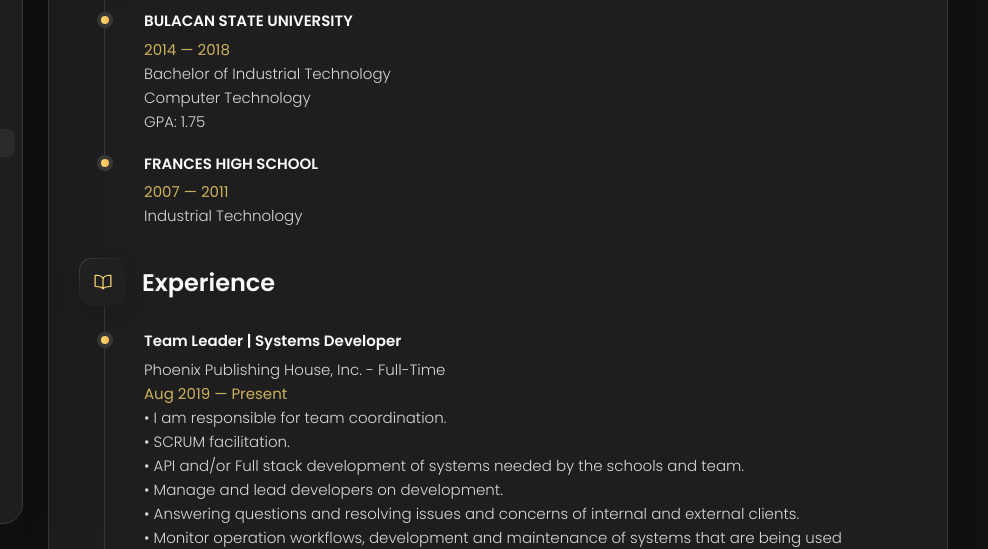
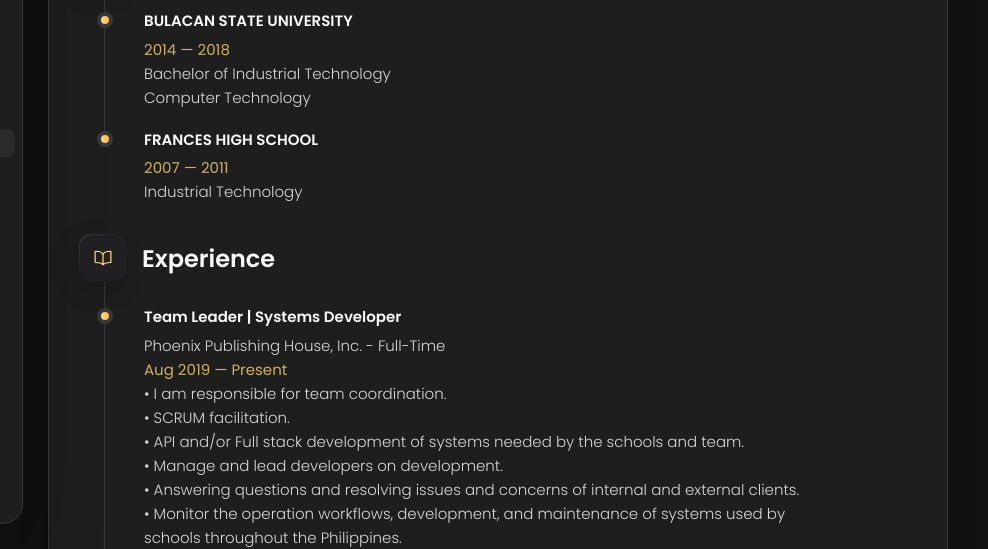
Before and after one commit to nheylisse/nheylisse.github.io, a plain HTML site: page index.html in a window 1280 px wide. Both pictures are taken after a click on the button "Resume". Shown: the part 251-800 px from the top of the page, 292-1280 px from the left. Drawn offline with nearby package versions, Linux system fonts and the light colour scheme.

Commit message:
update some part of my resume

```diff
--- a/index.html
+++ b/index.html
@@ -336,9 +336,6 @@
               <p class="timeline-text">
                 Computer Technology
               </p>
-              <p class="timeline-text">
-                GPA: 1.75
-              </p>
             </li>
             <li class="timeline-item">
 
@@ -374,7 +371,7 @@
                 <p class="timeline-text">• API and/or Full stack development of systems needed by the schools and team.</p>
                 <p class="timeline-text">• Manage and lead developers on development.</p>
                 <p class="timeline-text">• Answering questions and resolving issues and concerns of internal and external clients.</p>
-                <p class="timeline-text">• Monitor operation workflows, development and maintenance of systems that are being used by almost 40+ private school all over the Philippines.</p>
+                <p class="timeline-text">• Monitor the operation workflows, development, and maintenance of systems used by schools throughout the Philippines.</p>
                 <p class="timeline-text">• Assists supervisor in the employee selection process.</p>
                 <p class="timeline-text">• Knowledgeable of all functions of the employees under my supervision.</p>
             </li>
```
